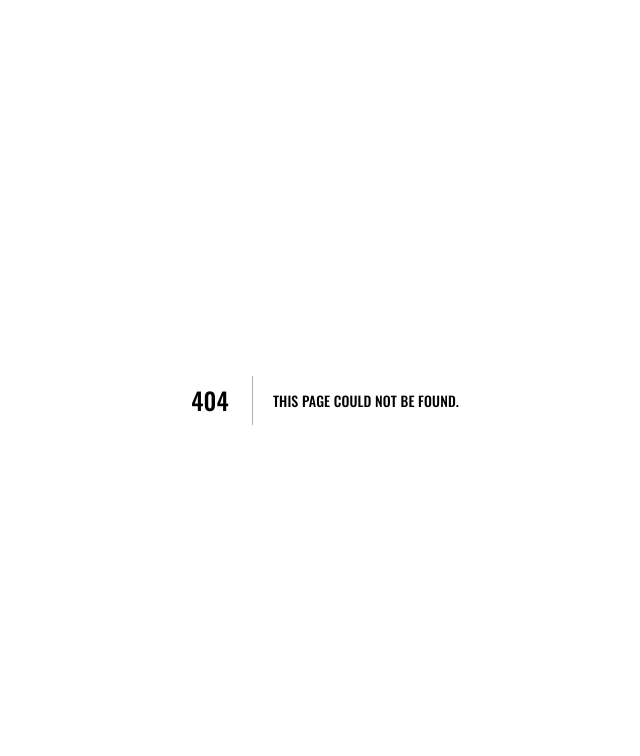
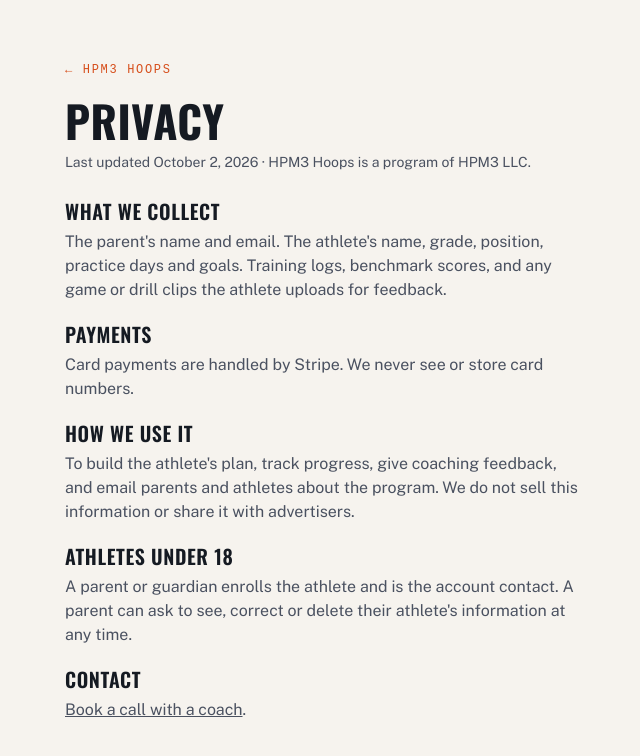
Before and after one commit to hpm3hoops-droid/hpm3-hoops, a Next.js app: page /privacy in a window 1280 px wide. Before the commit this address had no page. Shown: the top 756 px of the page, without its empty margins (315-955 px from the left). Built offline with nearby package versions, Linux system fonts and the light colour scheme; a web font is replaced by a local one.

Commit message:
Add privacy page

```diff
--- /dev/null
+++ b/src/app/privacy/page.tsx
@@ -0,0 +1,34 @@
+import Link from "next/link";
+import { COACH_CALL_URL, contactEmail } from "@/lib/config";
+
+export const metadata = { title: "Privacy" };
+export const dynamic = "force-dynamic";
+
+export default function Privacy() {
+  const email = contactEmail();
+  return (
+    <div className="narrow" style={{ paddingTop: 56, paddingBottom: 64 }}>
+      <Link href="/" className="eyebrow" style={{ textDecoration: "none" }}>← HPM3 Hoops</Link>
+      <h1 style={{ fontSize: 44, marginTop: 18 }}>Privacy</h1>
+      <p className="small muted" style={{ marginTop: 8 }}>Last updated October 2, 2026 · HPM3 Hoops is a program of HPM3 LLC.</p>
+
+      <h3 style={{ marginTop: 28 }}>What we collect</h3>
+      <p className="muted" style={{ marginTop: 8 }}>The parent&apos;s name and email. The athlete&apos;s name, grade, position, practice days and goals. Training logs, benchmark scores, and any game or drill clips the athlete uploads for feedback.</p>
+
+      <h3 style={{ marginTop: 22 }}>Payments</h3>
+      <p className="muted" style={{ marginTop: 8 }}>Card payments are handled by Stripe. We never see or store card numbers.</p>
+
+      <h3 style={{ marginTop: 22 }}>How we use it</h3>
+      <p className="muted" style={{ marginTop: 8 }}>To build the athlete&apos;s plan, track progress, give coaching feedback, and email parents and athletes about the program. We do not sell this information or share it with advertisers.</p>
+
+      <h3 style={{ marginTop: 22 }}>Athletes under 18</h3>
+      <p className="muted" style={{ marginTop: 8 }}>A parent or guardian enrolls the athlete and is the account contact. A parent can ask to see, correct or delete their athlete&apos;s information at any time.</p>
+
+      <h3 style={{ marginTop: 22 }}>Contact</h3>
+      <p className="muted" style={{ marginTop: 8 }}>
+        {email ? <>Email <a href={`mailto:${email}`}>{email}</a>, or </> : null}
+        <a href={COACH_CALL_URL} target="_blank" rel="noreferrer">{email ? "book a call with a coach" : "Book a call with a coach"}</a>.
+      </p>
+    </div>
+  );
+}
```
